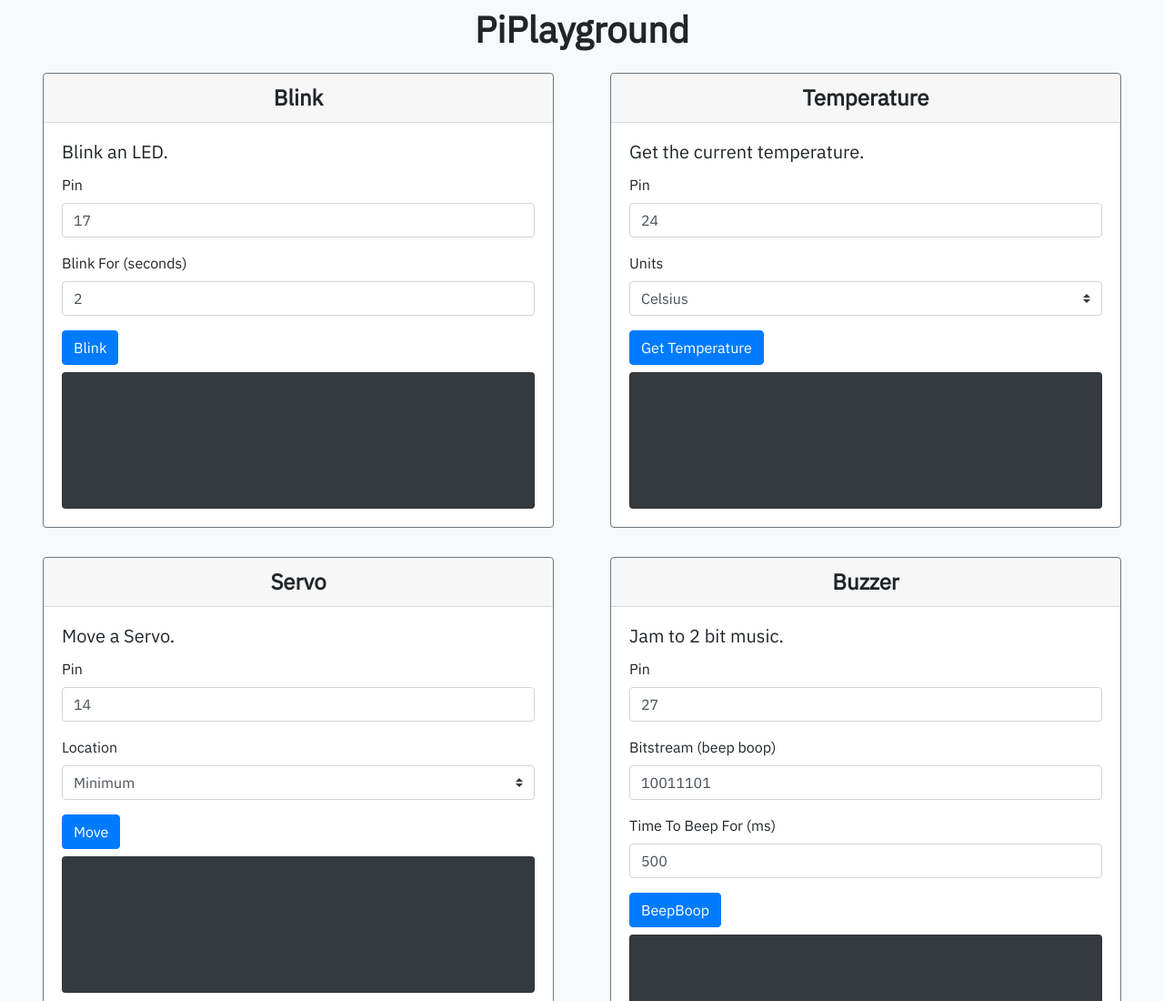
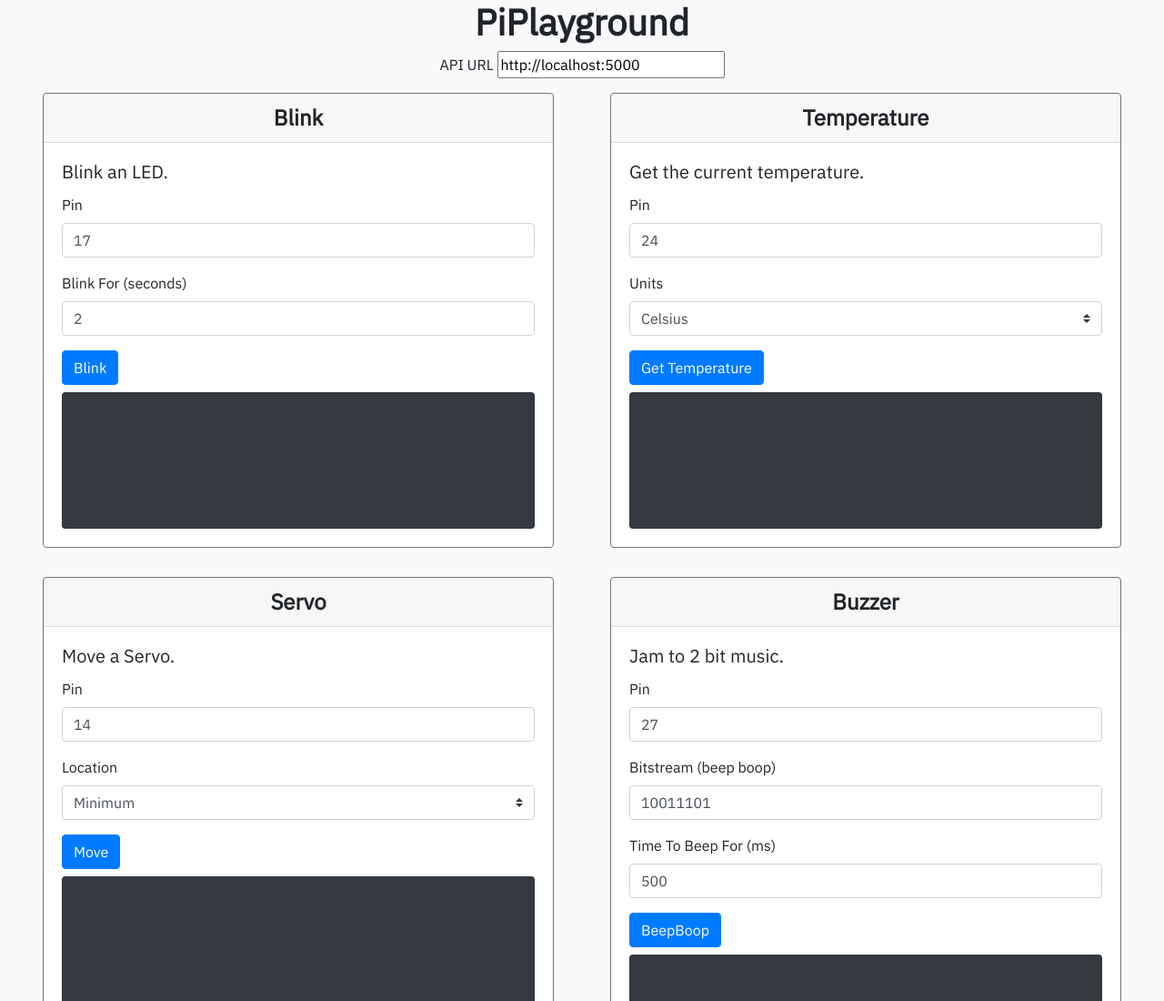
Before and after one commit to arush15june/PiPlayground, a plain HTML site: page docs/index.html in a window 1280 px wide. Shown: the top 1100 px of the page at 91% size. Drawn offline with nearby package versions, Linux system fonts and the light colour scheme.

```diff
--- a/docs/index.html
+++ b/docs/index.html
@@ -82,8 +82,15 @@
 <body class='bg-light'>
 
 
-    <div style='overflow-x:hidden' class='text-center pt-2'>
-        <h1 class='font-weight-bold'>PiPlayground</h1>
+    <div class='row'>
+        <div class='col text-center'>
+            <h1 class='font-weight-bold'>PiPlayground</h1>
+        </div>
+    </div>
+    <div class='row'>
+        <div class='col text-center'>
+            <span>API URL</span> <input type='text' name='api_url' id='apiURLInput' style='min-width:250px' onChange='modifyAPIURL(this)' />
+        </div>
     </div>
 
     <div class='row mr-3 ml-3'>
@@ -207,12 +214,21 @@
 
     <script src="https://stackpath.bootstrapcdn.com/bootstrap/4.2.1/js/bootstrap.min.js" integrity="sha384-B0UglyR+jN6CkvvICOB2joaf5I4l3gm9GU6Hc1og6Ls7i6U/mkkaduKaBhlAXv9k" crossorigin="anonymous"></script>
     <script>
-    API_URL = 'http://localhost:5000'
+    let API_URL = 'http://localhost:5000'
 
-    BLINK_URI = '/blink'
-    TEMP_URI = '/temperature'
-    SERVO_URI = '/servo'
-    BUZZ_URI = '/buzzer'
+    const setAPIURLInput = function(url) {
+        document.querySelector('#apiURLInput').value = url
+    }
+    setAPIURLInput(API_URL)
+
+    const modifyAPIURL = function(input) {
+        API_URL = input.value
+    }
+
+    let BLINK_URI = '/blink'
+    let TEMP_URI = '/temperature'
+    let SERVO_URI = '/servo'
+    let BUZZ_URI = '/buzzer'
 
     // Helper
     const fetchJSON = async function(uri, method, data) {
```
Also changed, not shown: 3 other files.
